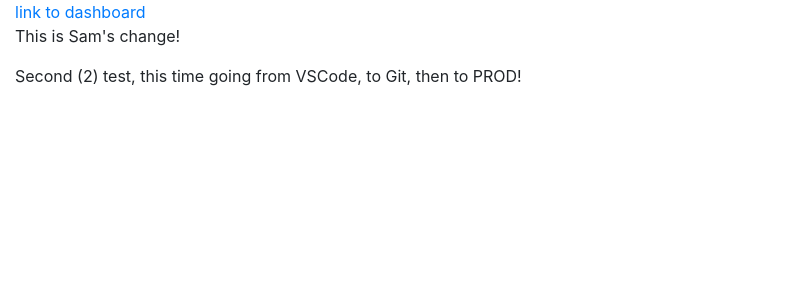
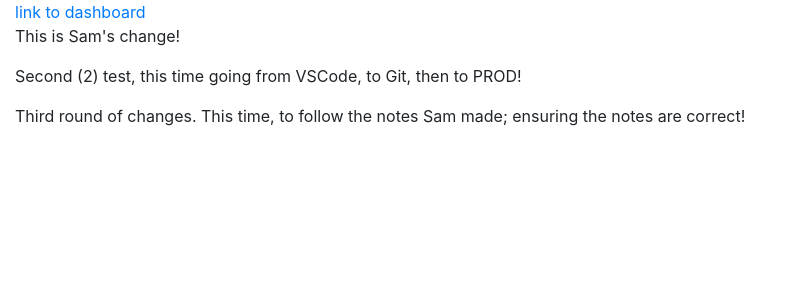
Before and after one commit to zachkohl/Rubicon_Sensors, a Flask app: page / in a window 1280 px wide. Shown: the part 56-356 px from the top of the page, without its empty margins (0-792 px from the left). Run offline with Flask 2, Linux system fonts and the light colour scheme; some libraries are stand-ins or nearby versions.

Commit message:
Third test, ensuring the guide is accurate

```diff
--- a/templates/home.html
+++ b/templates/home.html
@@ -10,6 +10,7 @@
 <a href ="/dashboard.html">link to dashboard</a>
 <p>This is Sam's change!</p>
 <p>Second (2) test, this time going from VSCode, to Git, then to PROD!</p>
+<p>Third round of changes. This time, to follow the notes Sam made; ensuring the notes are correct!</p>
 
 
 </div>
```
